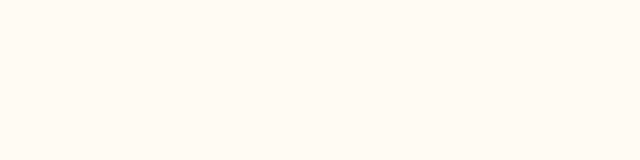
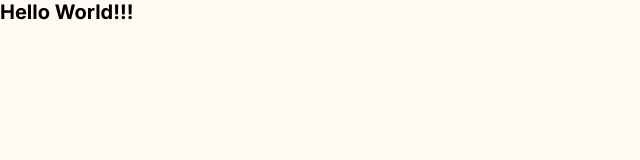
Before and after one commit to asliddin727/travelix-pro, a plain HTML site: page index.html in a window 1280 px wide. Shown: the whole page, without its empty margins (0-640 px from the left). Drawn offline with Linux system fonts and the light colour scheme.

Commit message:
add Heading tags

```diff
--- a/index.html
+++ b/index.html
@@ -13,7 +13,9 @@
     <!-- header start -->
     <header class="header">
         <div class="container">
-            <div class="row"></div>
+            <div class="row">
+                <h1 class="title">Hello World!!!</h1>
+            </div>
         </div>
     </header>
     <!-- header end -->
```
